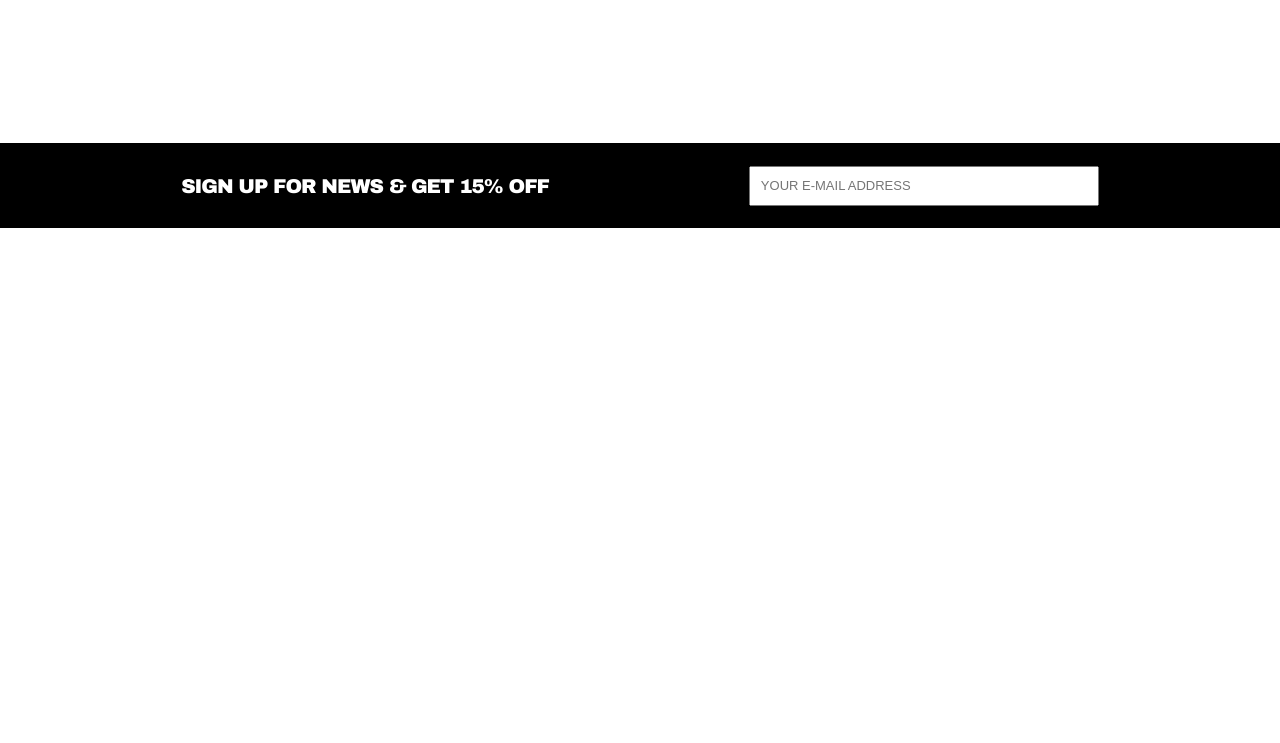
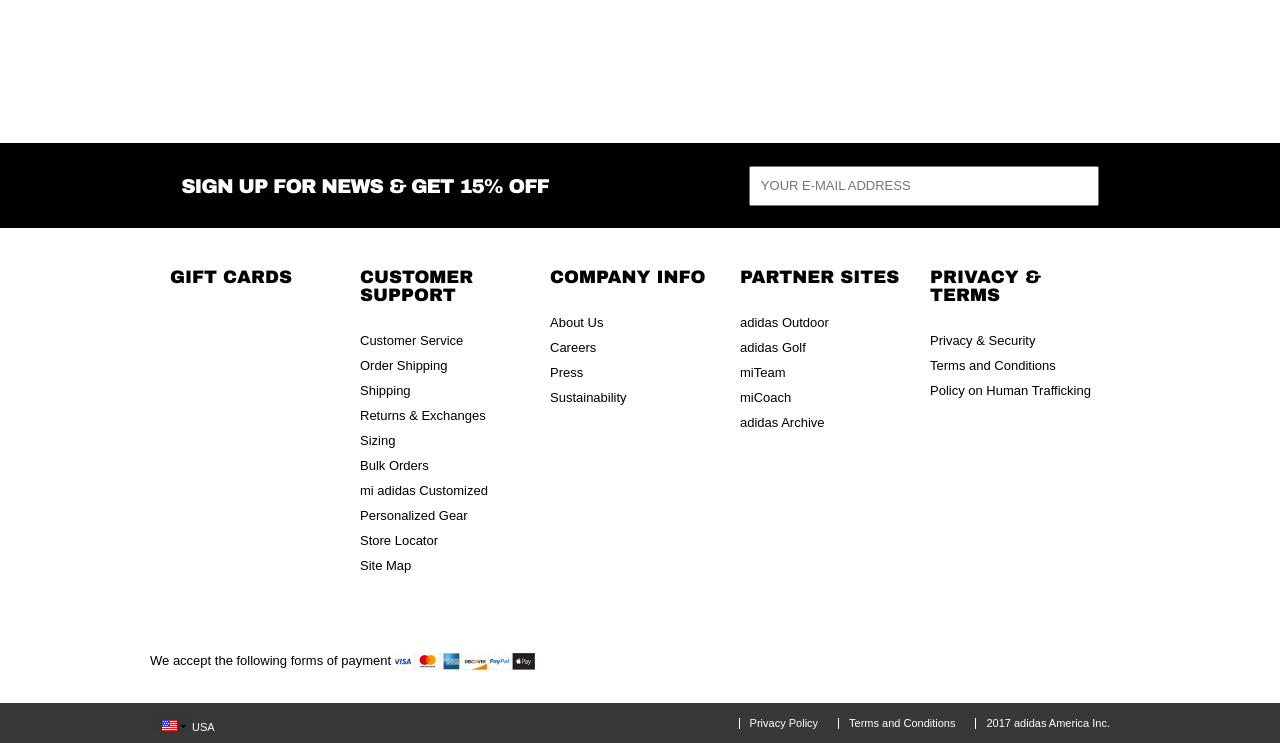
Before and after one commit to harryvu801/html-clone1, a plain HTML site: page index.html in a window 1280 px wide. Shown: the part 1365-2108 px from the top of the page. Before the commit the page ends 1593 px from the top, so only its background shows below. Drawn offline with Linux system fonts and the light colour scheme.

Commit message:
finished

```diff
--- a/index.html
+++ b/index.html
@@ -113,10 +113,70 @@
 	</section>
 
 	<section class="links">
+
 		<div class="links-header">
 			<div class="promotion">SIGN UP FOR NEWS & GET 15% OFF</div>
 			<input type="text" class="e-mail" placeholder="YOUR E-MAIL ADDRESS">
 		</div>
+
+		<div class="links-content">
+			<div class="link-block">
+				<a class="link-titles">GIFT CARDS</a>
+			</div>
+
+			<div class="link-block">
+				<a class="link-titles">CUSTOMER SUPPORT</a>
+				<a class="all-links">Customer Service</a>
+				<a class="all-links">Order Shipping</a>
+				<a class="all-links">Shipping</a>
+				<a class="all-links">Returns & Exchanges</a>
+				<a class="all-links">Sizing</a>
+				<a class="all-links">Bulk Orders</a>
+				<a class="all-links">mi adidas Customized</a>
+				<a class="all-links">Personalized Gear</a>
+				<a class="all-links">Store Locator</a>
+				<a class="all-links">Site Map</a>
+
+			</div>
+
+			<div class="link-block">
+				<a class="link-titles">COMPANY INFO</a>
+				<a class="all-links">About Us</a>
+				<a class="all-links">Careers</a>
+				<a class="all-links">Press</a>
+				<a class="all-links">Sustainability</a>
+			</div>
+
+			<div class="link-block">
+				<a class="link-titles">PARTNER SITES</a>
+				<a class="all-links">adidas Outdoor</a>
+				<a class="all-links">adidas Golf</a>
+				<a class="all-links">miTeam</a>
+				<a class="all-links">miCoach</a>
+				<a class="all-links">adidas Archive</a>
+			</div>
+
+			<div class="link-block">
+				<a class="link-titles">PRIVACY & TERMS</a>
+				<a class="all-links">Privacy & Security</a>
+				<a class="all-links">Terms and Conditions</a>
+				<a class="all-links">Policy on Human Trafficking</a>
+			</div>
+
+		</div>
+		<div class="payments"> We accept the following forms of payment <img src="imgs/credit.png"></div>
+
+		<div class="footer">
+			<div class="left-footer"><img src="imgs/usa.png">USA</div>
+			<div class="right-footer">
+				<p class="footer-links">Privacy Policy</p>
+				<p class="footer-links">Terms and Conditions</p>
+				<p class="footer-links">2017 adidas America Inc.</p>
+			</div>
+
+		</div>
+
+
 	</section>
 
 </main>
--- a/style.css
+++ b/style.css
@@ -243,3 +243,77 @@
   font-size: 13px;
 
 }
+
+.links-content {
+  height: 420px;
+  width: 100%;
+  display: flex;
+  justify-content: center;
+}
+
+.link-block {
+  width: 180px;
+  margin: 40px 5px;
+  display: flex;
+  flex-direction: column;
+  align-content: center;
+
+}
+
+.link-titles {
+  margin-bottom: 30px;
+  width: 100%;
+  font-family: arial black;
+  font-size: 18px;
+}
+
+.all-links {
+  font-family: arial;
+  height:25px;
+  width: 100%;
+  font-style: arial;
+  font-size: 13px;
+}
+
+.payments {
+  margin-left: 150px;
+  margin-bottom: 30px;
+  font-family: arial;
+  height:25px;
+  font-size: 13px;
+  display: flex;
+  align-content: center;
+  align-items: center;
+}
+
+.footer {
+  height: 40px;
+  display: flex;
+  justify-content: space-between;
+  background-color: rgba(0,0,0,.78);
+  align-items: center;
+}
+
+.left-footer {
+  margin-left: 150px;
+  background-color: rgba(0,0,0,0);
+  font-family: arial;
+  font-size: 11px;
+  color: white;
+}
+
+.right-footer {
+  margin-right: 150px;
+  background-color: rgba(0,0,0,0);
+  font-family: arial;
+  font-size: 11px;
+  color: white;
+  display: flex;
+}
+
+.footer-links {
+  margin: 0px 10px 0px 0px;
+  padding: 0px 10px;
+  border-left-style: solid;
+  border-width: 1px;
+}
```
Also changed, not shown: imgs/credit.png (added), imgs/usa.png (added).
